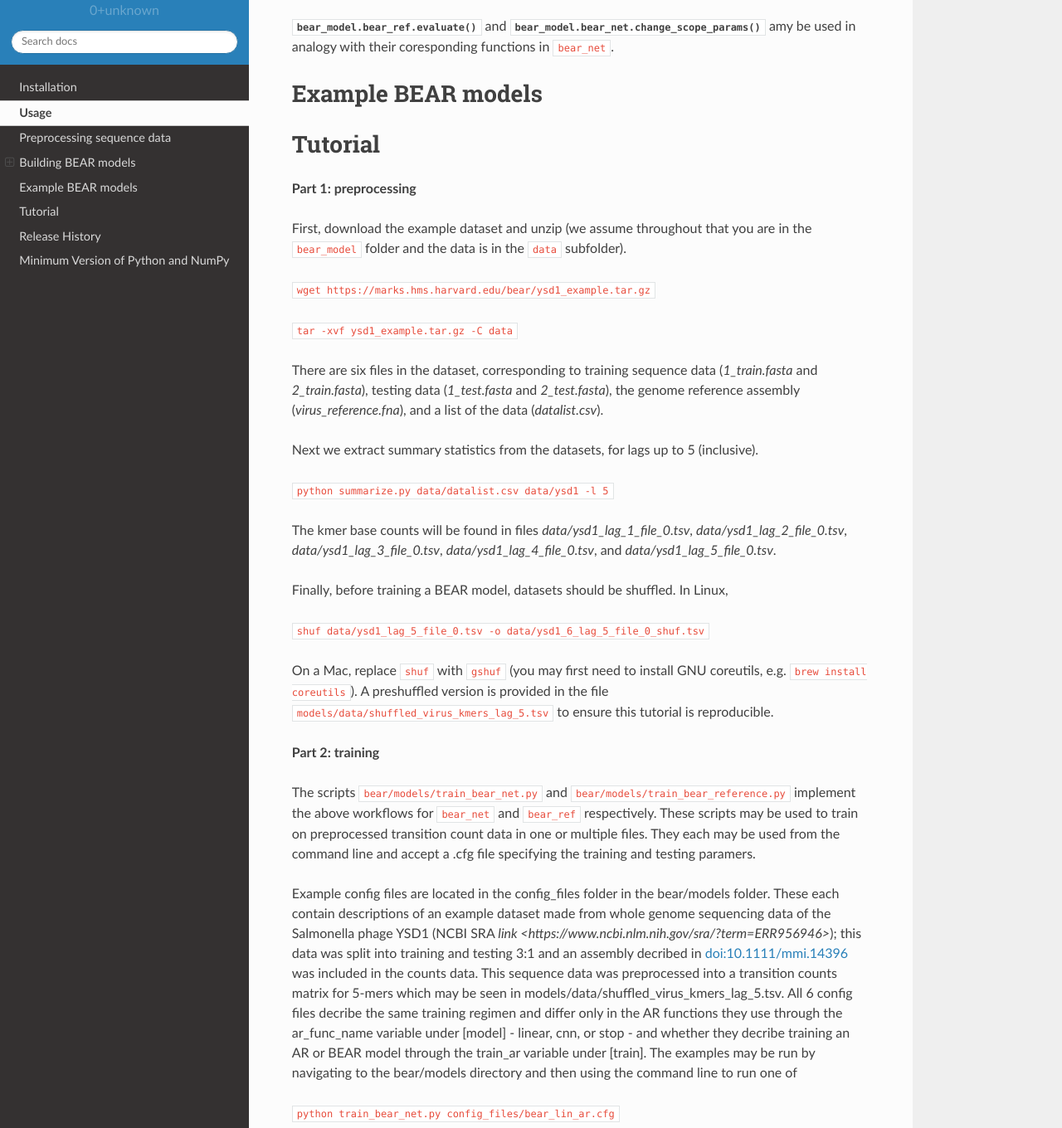
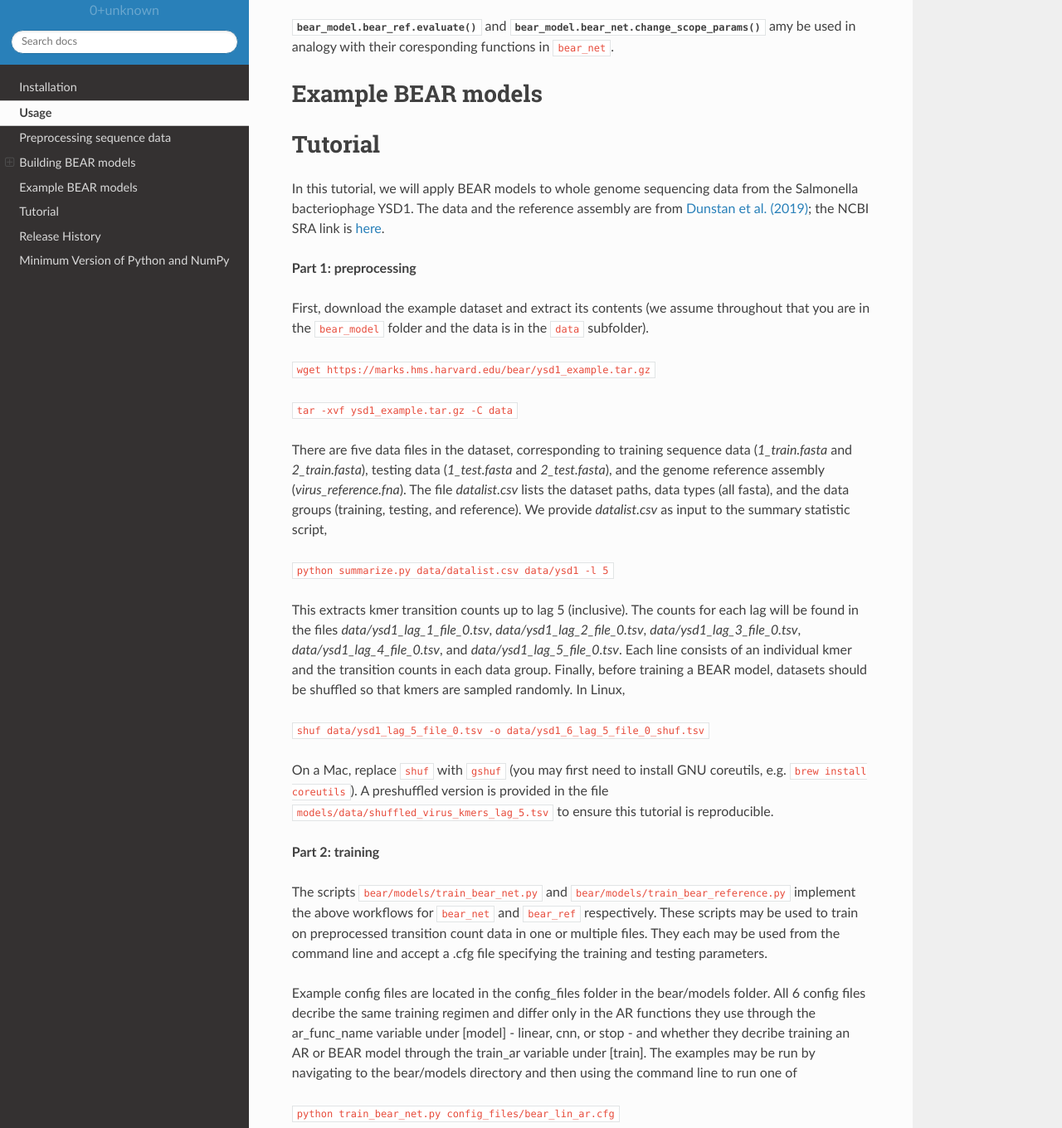
Before and after one commit to debbiemarkslab/BEAR, a Sphinx documentation site: the page built from docs/source/usage.rst, in a window 1280 px wide and 1400 px high, scrolled down 2194 px, cut to the strip 40-1400 px from the top of the window. Shown: the whole strip at 83% size. Built offline with Sphinx 7.4.7 and the Read the Docs theme 2.0.0, drawn with Linux system fonts in a browser that asks for light colours.

Commit message:
More edits to user manual.

```diff
--- a/docs/source/usage.rst
+++ b/docs/source/usage.rst
@@ -91,29 +91,40 @@ Example BEAR models
 Tutorial
 ########
 
+In this tutorial, we will apply BEAR models to whole genome
+sequencing data from the Salmonella bacteriophage YSD1. The data and the
+reference assembly are from
+`Dunstan et al. (2019) <https://doi.org/10.1111/mmi.14396>`_; the NCBI SRA
+link is
+`here <https://www.ncbi.nlm.nih.gov/sra/?term=ERR956946>`_.
+
 **Part 1: preprocessing**
 
-First, download the example dataset and unzip (we assume throughout that you
-are in the ``bear_model`` folder and the data is in the ``data`` subfolder).
+First, download the example dataset and extract its contents (we assume
+throughout that you are in the ``bear_model`` folder and the data is in
+the ``data`` subfolder).
 
 ``wget https://marks.hms.harvard.edu/bear/ysd1_example.tar.gz``
 
 ``tar -xvf ysd1_example.tar.gz -C data``
 
-There are six files in the dataset, corresponding to
+There are five data files in the dataset, corresponding to
 training sequence data (`1_train.fasta` and `2_train.fasta`),
-testing data (`1_test.fasta` and `2_test.fasta`), the genome reference
-assembly (`virus_reference.fna`), and a list of the data (`datalist.csv`).
-
-Next we extract summary statistics from the datasets, for lags up to 5 (inclusive).
+testing data (`1_test.fasta` and `2_test.fasta`), and the genome reference
+assembly (`virus_reference.fna`).
+The file `datalist.csv` lists the dataset paths, data types (all fasta),
+and the data groups (training, testing, and reference).
+We provide `datalist.csv` as input to the summary statistic script,
 
 ``python summarize.py data/datalist.csv data/ysd1 -l 5``
 
-The kmer base counts will be found in files `data/ysd1_lag_1_file_0.tsv`,
+This extracts kmer transition counts up to lag 5 (inclusive).
+The counts for each lag will be found in the files `data/ysd1_lag_1_file_0.tsv`,
 `data/ysd1_lag_2_file_0.tsv`, `data/ysd1_lag_3_file_0.tsv`,
-`data/ysd1_lag_4_file_0.tsv`, and `data/ysd1_lag_5_file_0.tsv`.
-
-Finally, before training a BEAR model, datasets should be shuffled. In Linux,
+`data/ysd1_lag_4_file_0.tsv`, and `data/ysd1_lag_5_file_0.tsv`. Each line
+consists of an individual kmer and the transition counts in each data group.
+Finally, before training a BEAR model, datasets should be shuffled so that
+kmers are sampled randomly. In Linux,
 
 ``shuf data/ysd1_lag_5_file_0.tsv -o data/ysd1_6_lag_5_file_0_shuf.tsv``
 
@@ -125,16 +136,22 @@ to ensure this tutorial is reproducible.
 
 **Part 2: training**
 
-The scripts ``bear/models/train_bear_net.py`` and ``bear/models/train_bear_reference.py`` implement the above workflows for ``bear_net`` and ``bear_ref`` respectively.
-These scripts may be used to train on preprocessed transition count data in one or multiple files.
-They each may be used from the command line and accept a .cfg file specifying the training and testing paramers.
+The scripts ``bear/models/train_bear_net.py`` and
+``bear/models/train_bear_reference.py`` implement the above workflows
+for ``bear_net`` and ``bear_ref`` respectively.
+These scripts may be used to train on preprocessed transition count data in
+one or multiple files.
+They each may be used from the command line and accept a .cfg file specifying
+the training and testing parameters.
 
-Example config files are located in the config_files folder in the bear/models folder.
-These each contain descriptions of an example dataset made from whole genome sequencing data of the Salmonella phage YSD1 (NCBI SRA `link <https://www.ncbi.nlm.nih.gov/sra/?term=ERR956946>`);
-this data was split into training and testing 3:1 and an assembly decribed in `doi:10.1111/mmi.14396 <https://doi.org/10.1111/mmi.14396>`_ was included in the counts data.
-This sequence data was preprocessed into a transition counts matrix for 5-mers which may be seen in models/data/shuffled_virus_kmers_lag_5.tsv.
-All 6 config files decribe the same training regimen and differ only in the AR functions they use through the ar_func_name variable under [model] - linear, cnn, or stop - and whether they decribe training an AR or BEAR model through the train_ar variable under [train].
-The examples may be run by navigating to the bear/models directory and then using the command line to run one of
+Example config files are located in the config_files folder in the bear/models
+folder.
+All 6 config files decribe the same training regimen and differ only in
+the AR functions they use through the ar_func_name variable under
+[model] - linear, cnn, or stop - and whether they decribe training an AR or BEAR
+model through the train_ar variable under [train].
+The examples may be run by navigating to the bear/models directory and then
+using the command line to run one of
 
 ``python train_bear_net.py config_files/bear_lin_ar.cfg``
 
```
